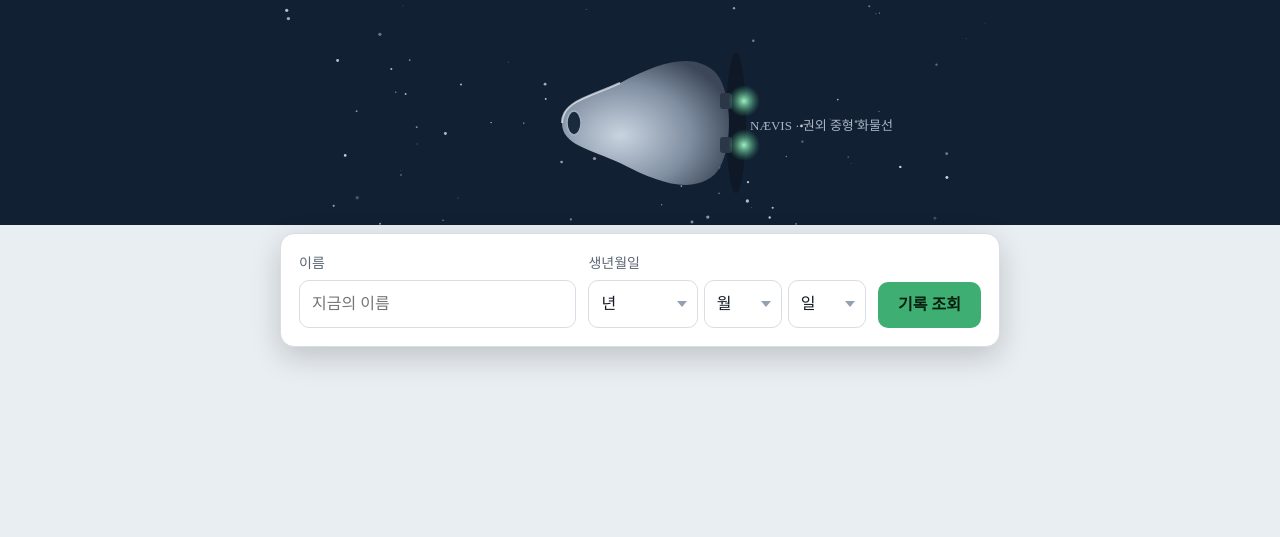
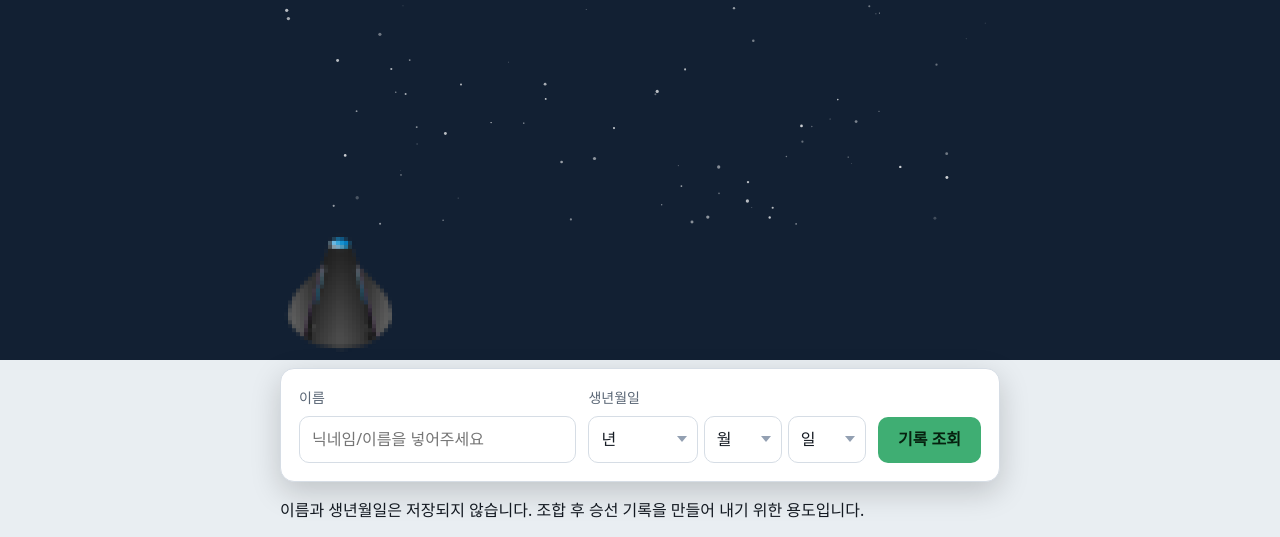
Before and after one commit to owlspu/naevislog, a plain HTML site: page index.html in a window 1280 px wide. Shown: the part 141-678 px from the top of the page. Drawn offline with Linux system fonts and the light colour scheme; a web font is replaced by a local one.

Commit message:
나이비스 호 승선하기 v1.1

```diff
--- a/index.html
+++ b/index.html
@@ -14,29 +14,17 @@
   <div class="wrap">
     <h1>나이비스 호 승선 기록 조회</h1>
     <p>이름과 생년월일을 넣으면, 선박 기록 보관소에서 오늘의 승선 기록을 찾아 드립니다.</p>
-    <svg class="ship" viewBox="0 0 720 220" aria-hidden="true">
-      <defs>
-        <radialGradient id="hull" cx="40%" cy="35%" r="70%"><stop offset="0" stop-color="#c9d4e0"/><stop offset=".6" stop-color="#7f8ea1"/><stop offset="1" stop-color="#3c4859"/></radialGradient>
-        <radialGradient id="glow"><stop offset="0" stop-color="#9ff0c4"/><stop offset="1" stop-color="#3fae73" stop-opacity="0"/></radialGradient>
-      </defs>
-      <g id="stars" fill="#fff"></g>
-      <g transform="translate(360 118) rotate(-90)">
-        <ellipse cx="0" cy="96" rx="70" ry="10" fill="#000" opacity=".25"/>
-        <path d="M0 -78 C 22 -78 26 -50 40 -20 C 62 22 70 52 52 74 C 34 94 -34 94 -52 74 C -70 52 -62 22 -40 -20 C -26 -50 -22 -78 0 -78 Z" fill="url(#hull)"/>
-        <path d="M0 -78 C 22 -78 26 -50 40 -20" fill="none" stroke="#eef3f8" stroke-width="2" opacity=".7"/>
-        <ellipse cx="0" cy="-66" rx="12" ry="7" fill="#1b2a3d" stroke="#9fb3c8" stroke-width="1.5"/>
-        <rect x="-30" y="80" width="16" height="12" rx="3" fill="#2b3646"/><rect x="14" y="80" width="16" height="12" rx="3" fill="#2b3646"/>
-        <circle cx="-22" cy="104" r="16" fill="url(#glow)"/><circle cx="22" cy="104" r="16" fill="url(#glow)"/>
-      </g>
-      <text x="470" y="125" fill="#aab6c6" font-size="13" font-family="Orbit">NÆVIS · 권외 중형 화물선</text>
-    </svg>
+    <div class="ship">
+      <svg class="stars" viewBox="0 0 720 220" preserveAspectRatio="xMidYMid slice" aria-hidden="true"><g id="stars" fill="#fff"></g></svg>
+      <img src="images/pixelrate.png" alt="나이비스 호" width="120" height="120">
+    </div>
   </div>
 </header>
 
 <main class="band">
   <div class="wrap">
     <form id="f" novalidate>
-      <label>이름<input id="nm" autocomplete="off" placeholder="지금의 이름" maxlength="30"></label>
+      <label>이름<input id="nm" autocomplete="off" placeholder="닉네임/이름을 넣어주세요" maxlength="30"></label>
       <fieldset class="bd">
         <legend>생년월일</legend>
         <select id="by" aria-label="태어난 해"><option value="">년</option></select>
@@ -45,6 +33,7 @@
       </fieldset>
       <button type="submit">기록 조회</button>
     </form>
+    <p class="privacy">이름과 생년월일은 저장되지 않습니다. 조합 후 승선 기록을 만들어 내기 위한 용도입니다.</p>
     <p class="err" id="err" role="alert"></p>
 
     <article class="card" id="card" hidden aria-live="polite">
```
